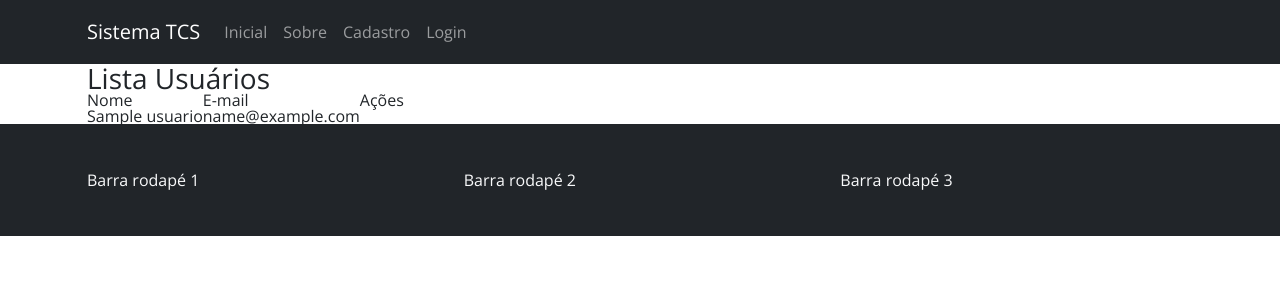
After one commit to faustort/2022-senac-sistematcs, a PHP site: page /sistematcs/listaUsuarios.php in a window 1280 px wide. The commit adds this page. Shown: the top 300 px of the page. Run offline with PHP 8.4, Linux system fonts and the light colour scheme; tables that the repository leaves empty hold one stand-in row (values such as "Sample post").

Commit message:
listausuarios

```diff
--- /dev/null
+++ b/listaUsuarios.php
@@ -0,0 +1,36 @@
+<?php
+$titulo = "Lista Usuários";
+include __DIR__ . '/header.php';
+?>
+
+<div class="container">
+
+    <h1>Lista Usuários</h1>
+    <table>
+        <thead>
+            <tr>
+                <th>Nome</th>
+                <th>E-mail</th>
+                <th>Ações</th>
+            </tr>
+        </thead>
+        <tbody>
+            <?php
+            $sql = "SELECT * FROM usuarios";
+            $stmt = $pdo->prepare($sql);
+            $stmt->execute();
+            $usuarios = $stmt->fetchAll(PDO::FETCH_ASSOC);
+            foreach ($usuarios as $usuario) :
+            ?>
+                <tr>
+                    <td><?php echo $usuario['nome']; ?></td>
+                    <td><?php echo $usuario['email']; ?></td>
+                    <td></td>
+                </tr>
+            <?php endforeach; ?>
+    </table>
+</div>
+
+<?php
+include __DIR__ . '/footer.php';
+?>
--- a/login.php
+++ b/login.php
@@ -48,7 +48,7 @@ if (isset($_POST['campo_email']) && isset($_POST['campo_senha'])) {
         echo '<div class="alert alert-success mb-5">' . $aviso . '</div>';
     }
 
-    if (isset($_SESSION['logged'])) :
+    if (!isset($_SESSION['logged'])) :
     ?>
 
         <form method="post">
--- a/modal.php
+++ b/modal.php
@@ -1,11 +1,9 @@
 <?php
 include __DIR__ . "./header.php";
 ?>
-<!-- Button trigger modal -->
 <button type="button" class="btn btn-primary" data-bs-toggle="modal" data-bs-target="#exampleModal" onclick="buscaDados(14)">
     Info dados Ana
 </button>
-
 <div class="modal fade" id="exampleModal" tabindex="-1" aria-labelledby="exampleModalLabel" aria-hidden="true">
     <div class="modal-dialog">
         <div class="modal-content">
--- a/nav.php
+++ b/nav.php
@@ -21,6 +21,9 @@
                     </li>
                 <?php else :  ?>
                     <li class="nav-item">
+                        <a class="nav-link" href="listaUsuarios.php">Lista usuários</a>
+                    </li>
+                    <li class="nav-item">
                         <a class="nav-link" href="logout.php">Logout</a>
                     </li>
                 <?php endif; ?>
```
